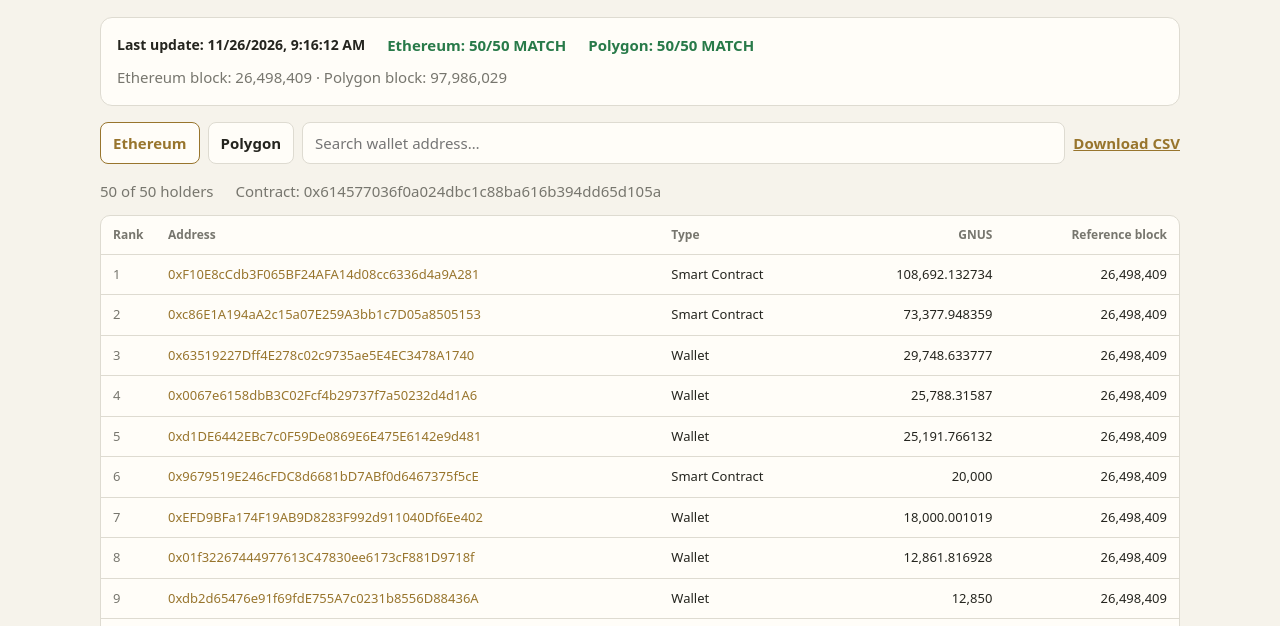
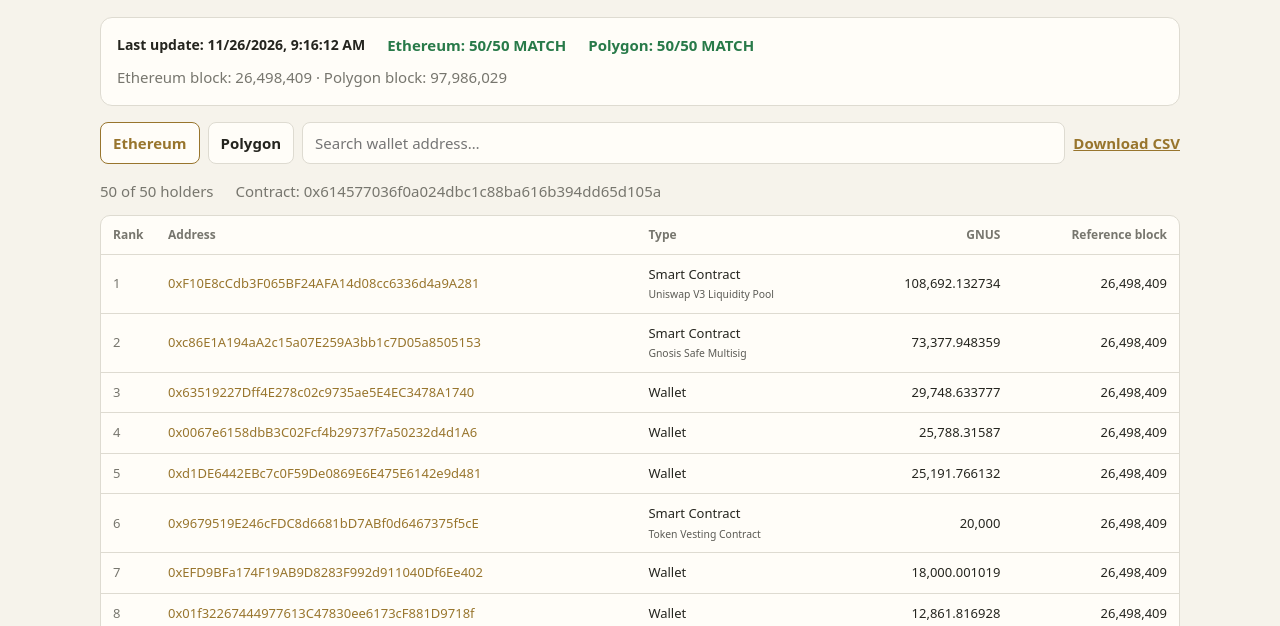
Before and after one commit to Memoi/gnus-digest, a plain HTML site: page public/holders.html in a window 1280 px wide. Shown: the part 160-786 px from the top of the page. Drawn offline with Linux system fonts and the light colour scheme.

Commit message:
feat: add identified contract descriptions to holders page

```diff
--- a/public/holders.html
+++ b/public/holders.html
@@ -111,11 +111,29 @@ footer{font-size:12px;color:var(--mute);margin-top:16px}
     $('ethButton').classList.toggle('active', network === 'ethereum');
     $('polyButton').classList.toggle('active', network === 'polygon');
 
+    const contractDescriptions = {
+      ethereum: {
+        '0xf10e8ccdb3f065bf24afa14d08cc6336d4a9a281': 'Uniswap V3 Liquidity Pool',
+        '0xc86e1a194aa2c15a07e259a3bb1c7d05a8505153': 'Gnosis Safe Multisig',
+        '0x9679519e246cfdc8d6681bd7abf0d6467375f5ce': 'Token Vesting Contract',
+        '0x665b8e9e6f133eb5690f8a7df6a484a9a09a1d92': 'Gnosis Safe Multisig',
+        '0x90c1818a86d55c2872ba56dc05408dd0606f409f': 'Gnosis Safe Multisig'
+      },
+      polygon: {
+        '0x45126b956401daaec92afba2a9953e14b16fb83f': 'Uniswap V3 Liquidity Pool'
+      }
+    };
+
     $('holders').innerHTML = holders.map(h => `
       <tr>
         <td class="rank">${h.rank}</td>
         <td><a href="${network === 'ethereum' ? 'https://etherscan.io/address/' : 'https://polygonscan.com/address/'}${encodeURIComponent(h.address)}" target="_blank" rel="noopener">${h.address}</a></td>
-        <td>${['Wallet', 'Smart Contract', 'GNUS Multisig'].includes(h.holderType) ? h.holderType : 'Unknown'}</td>
+        <td>
+          ${['Wallet', 'Smart Contract', 'GNUS Multisig'].includes(h.holderType) ? h.holderType : 'Unknown'}
+          ${contractDescriptions[network]?.[h.address.toLowerCase()]
+            ? `<div style="font-size:0.8em;opacity:0.75;margin-top:3px">${contractDescriptions[network][h.address.toLowerCase()]}</div>`
+            : ''}
+        </td>
         <td class="num">${number(h.gnus)}</td>
         <td class="num">${Number(h.referenceBlock).toLocaleString('en-US')}</td>
       </tr>
```
